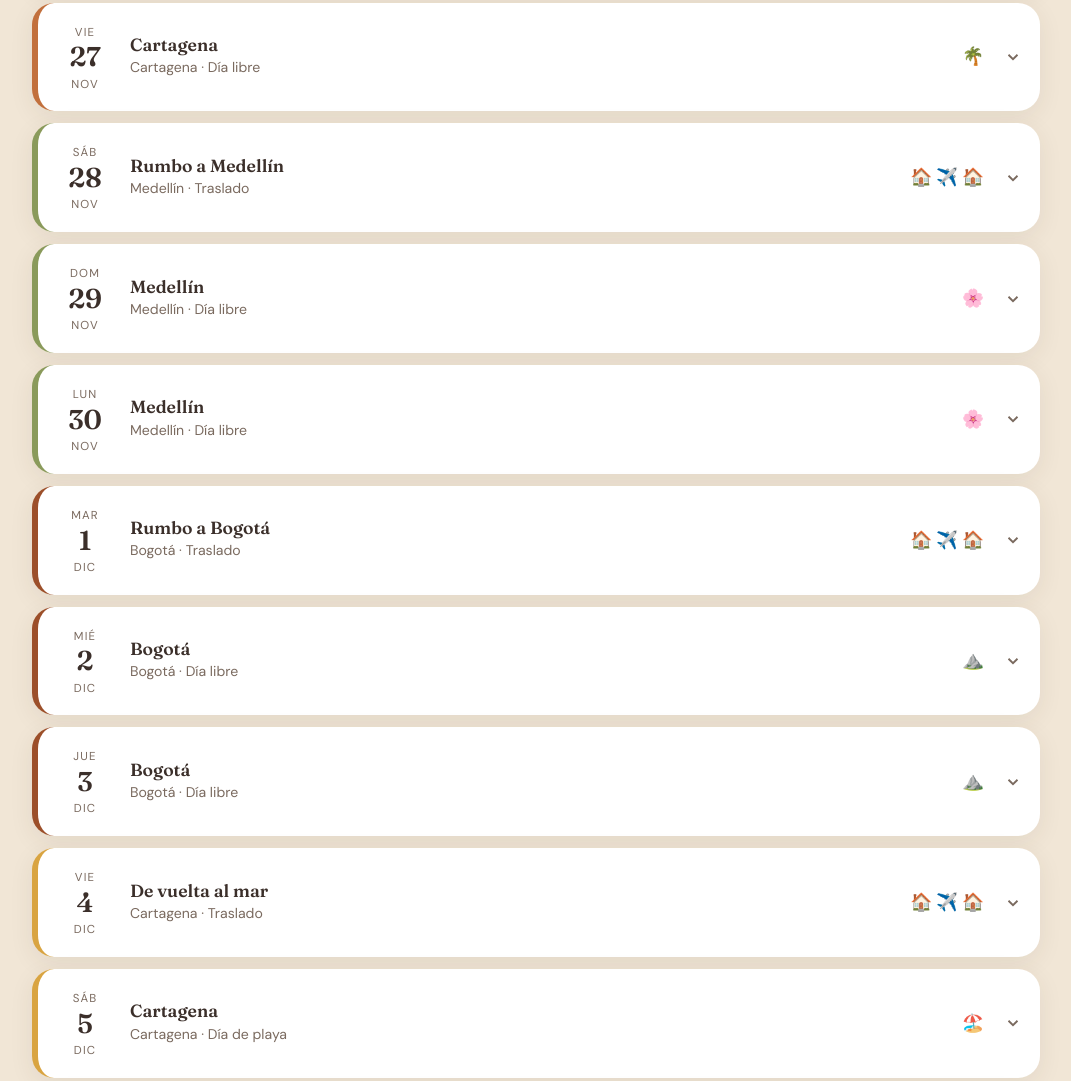
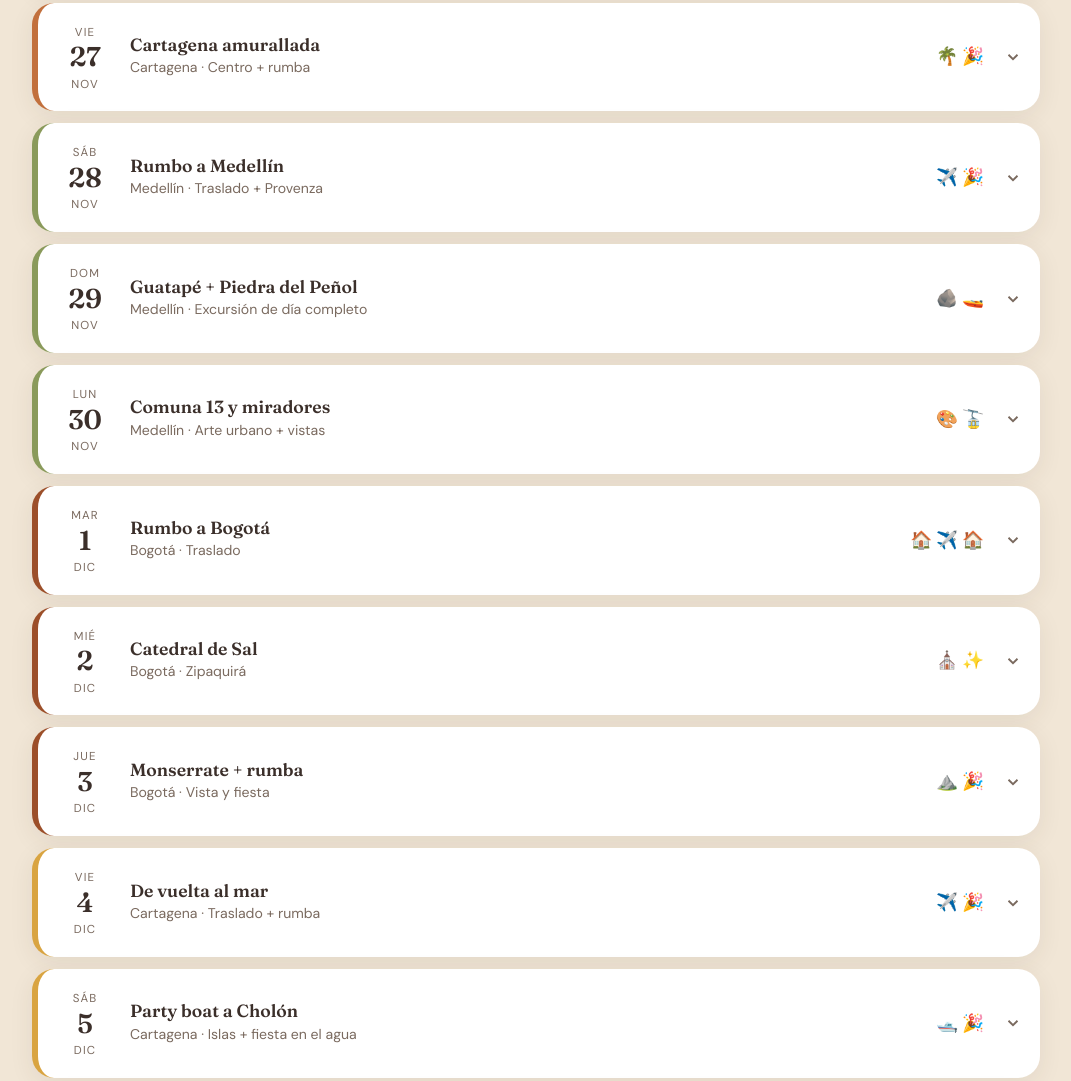
Before and after one commit to jsansi/Trip-Colombia-2026, a plain HTML site: page index.html in a window 1280 px wide. Shown: the part 1452-2533 px from the top of the page, without its empty margins (104-1175 px from the left). Drawn offline with Linux system fonts and the light colour scheme.

Commit message:
Itinerario con planes: Peñol, Comuna 13, Catedral de Sal, Cholón y rumba

```diff
--- a/index.html
+++ b/index.html
@@ -267,24 +267,44 @@ const DAYS = [
         ["16:35","Medellín → Cartagena","Jaime · Avianca AV9718 · llega 17:50"],
         ["—","Llegada de Ariel","Por confirmar",true],
         ["15:00+","Check-in Airbnb","Jacuzzi privado con vista al mar, piso 12"]]},
-  {date:"2026-11-27", city:"ctg1", title:"Cartagena", sub:"Día libre", icons:"🌴", ev:[["Todo el día","Plan por definir","Ciudad amurallada, Getsemaní, atardecer…"]]},
-  {date:"2026-11-28", city:"mde", title:"Rumbo a Medellín", sub:"Traslado", icons:"🏠✈️🏠",
+  {date:"2026-11-27", city:"ctg1", title:"Cartagena amurallada", sub:"Centro + rumba", icons:"🌴🎉",
+    ev:[["Mañana","La Popa + Ciudad Amurallada","Temprano, antes del calor"],
+        ["Tarde","Siesta 😴 + atardecer en la muralla",""],
+        ["Noche","🎉 Rumba en Getsemaní","Viernes: buena noche para salir"]]},
+  {date:"2026-11-28", city:"mde", title:"Rumbo a Medellín", sub:"Traslado + Provenza", icons:"✈️🎉",
     ev:[["11:00","Check-out Cartagena",""],
         ["14:35","Cartagena → Medellín","Ambos · Avianca AV9559 · llega 15:50 · 1 maleta incluida"],
-        ["15:00+","Check-in Airbnb","Loft de diseño en El Poblado"]]},
-  {date:"2026-11-29", city:"mde", title:"Medellín", sub:"Día libre", icons:"🌸", ev:[["Todo el día","Plan por definir","Comuna 13, Parque Arví, café…"]]},
-  {date:"2026-11-30", city:"mde", title:"Medellín", sub:"Día libre", icons:"🌸", ev:[["Todo el día","Plan por definir","¿Guatapé?"]]},
+        ["15:00+","Check-in Airbnb","Loft de diseño en El Poblado"],
+        ["23:00","🎉 Sábado de reggaetón","Provenza o Parque Lleras, a minutos del Airbnb"]]},
+  {date:"2026-11-29", city:"mde", title:"Guatapé + Piedra del Peñol", sub:"Excursión de día completo", icons:"🪨🚤",
+    ev:[["~07:00","Salida a Guatapé","~2 h de viaje"],
+        ["Mañana","Subir La Piedra del Peñol","740 escalones · la mejor vista de Antioquia"],
+        ["Tarde","Pueblo de colores + paseo en bote",""],
+        ["Noche","Descanso","Mañana hay más 😉"]]},
+  {date:"2026-11-30", city:"mde", title:"Comuna 13 y miradores", sub:"Arte urbano + vistas", icons:"🎨🚡",
+    ev:[["Mañana","Graffitour Comuna 13","Escaleras eléctricas, murales y hip-hop"],
+        ["Atardecer","Metrocable Línea K","La ciudad desde el aire"],
+        ["Noche","Miradores de Las Palmas","Medellín iluminada"]]},
   {date:"2026-12-01", city:"bog", title:"Rumbo a Bogotá", sub:"Traslado", icons:"🏠✈️🏠",
     ev:[["11:00","Check-out Medellín","Quedan horas libres antes del vuelo"],
         ["16:32","Medellín → Bogotá","Ambos · Wingo · llega 17:30"],
         ["17:30+","Check-in Airbnb","Espectacular vista en Chapinero"]]},
-  {date:"2026-12-02", city:"bog", title:"Bogotá", sub:"Día libre", icons:"⛰️", ev:[["Todo el día","Plan por definir","Monserrate, La Candelaria…"]]},
-  {date:"2026-12-03", city:"bog", title:"Bogotá", sub:"Día libre", icons:"⛰️", ev:[["Todo el día","Plan por definir","Museo del Oro, Usaquén…"]]},
-  {date:"2026-12-04", city:"ctg2", title:"De vuelta al mar", sub:"Traslado", icons:"🏠✈️🏠",
+  {date:"2026-12-02", city:"bog", title:"Catedral de Sal", sub:"Zipaquirá", icons:"⛪✨",
+    ev:[["Mañana","Catedral de Sal de Zipaquirá","~1 h desde Bogotá · iglesia dentro de una mina de sal"],
+        ["Noche","Alumbrado navideño 🎄",""]]},
+  {date:"2026-12-03", city:"bog", title:"Monserrate + rumba", sub:"Vista y fiesta", icons:"⛰️🎉",
+    ev:[["Mañana","Monserrate en teleférico","Temprano, antes de las nubes"],
+        ["Tarde","Museo del Oro",""],
+        ["Noche","🎉 Andrés Carne de Res o Zona T","Jueves de fiesta bogotana"]]},
+  {date:"2026-12-04", city:"ctg2", title:"De vuelta al mar", sub:"Traslado + rumba", icons:"✈️🎉",
     ev:[["11:00","Check-out Bogotá",""],
         ["Por confirmar","Bogotá → Cartagena","Ambos · LATAM LA4122",true],
-        ["15:00+","Check-in Airbnb","Loft frente a la playa con terraza privada"]]},
-  {date:"2026-12-05", city:"ctg2", title:"Cartagena", sub:"Día de playa", icons:"🏖️", ev:[["Todo el día","Plan por definir","¿Islas del Rosario? ¿Playa Blanca?"]]},
+        ["15:00+","Check-in Airbnb","Loft frente a la playa con terraza privada"],
+        ["Noche","🎉 Viernes en Getsemaní",""]]},
+  {date:"2026-12-05", city:"ctg2", title:"Party boat a Cholón", sub:"Islas + fiesta en el agua", icons:"🛥️🎉",
+    ev:[["Mañana","Salida en barco a Barú","Sábado = botes con DJ"],
+        ["Día","🎉 Fiesta en Cholón + islas","Almuerzo incluido"],
+        ["Noche","Última noche en Cartagena","Dejar la maleta lista para mañana"]]},
   {date:"2026-12-06", city:"ctg2", title:"Regreso a casa", sub:"Día de vuelos", icons:"✈️",
     ev:[["09:35","Cartagena → Medellín","Jaime · Avianca AV9753 · llega 10:50"],
         ["14:10","Medellín → San Salvador","Jaime · Avianca AV370 · llega 15:50"],
```
